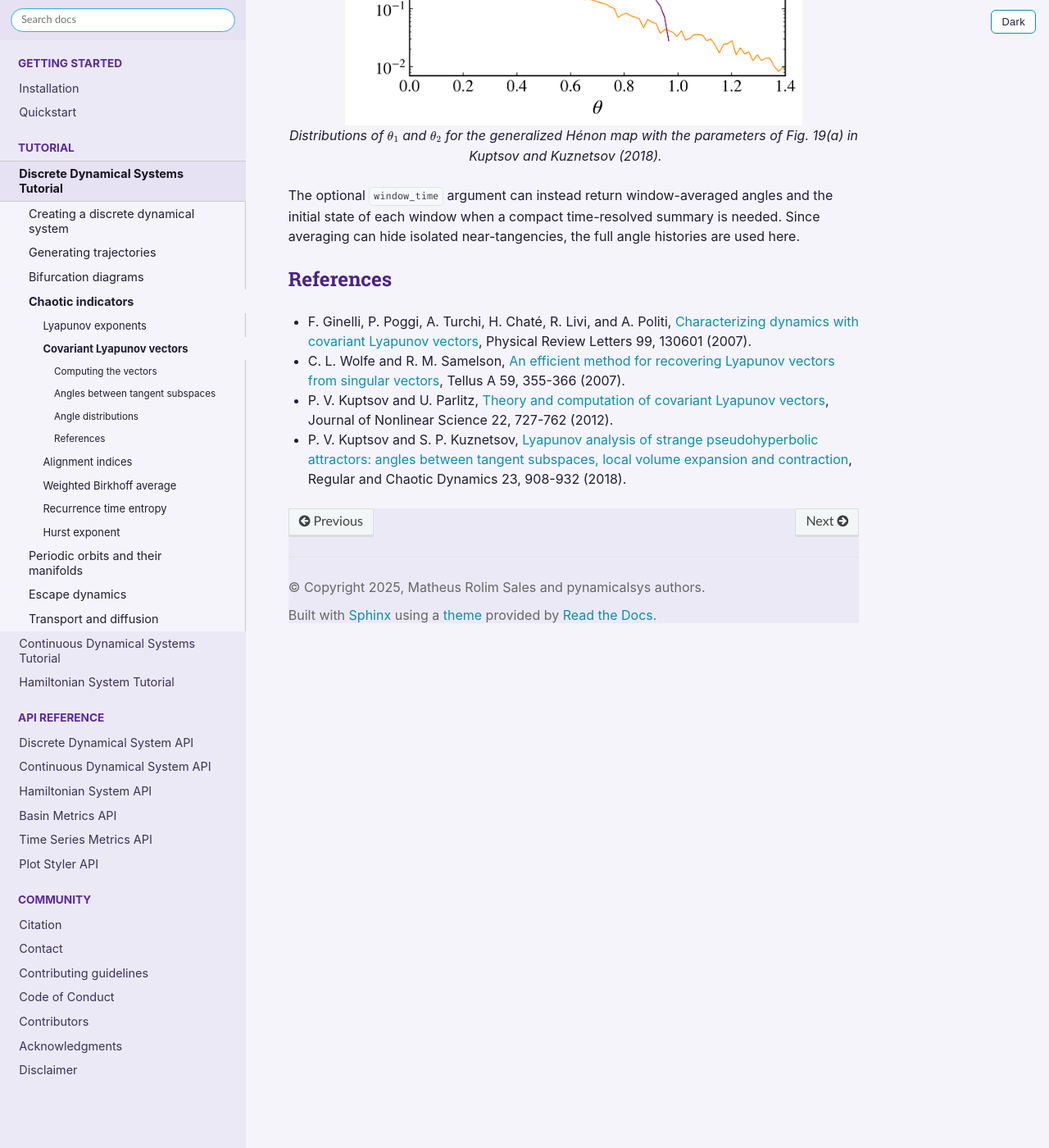
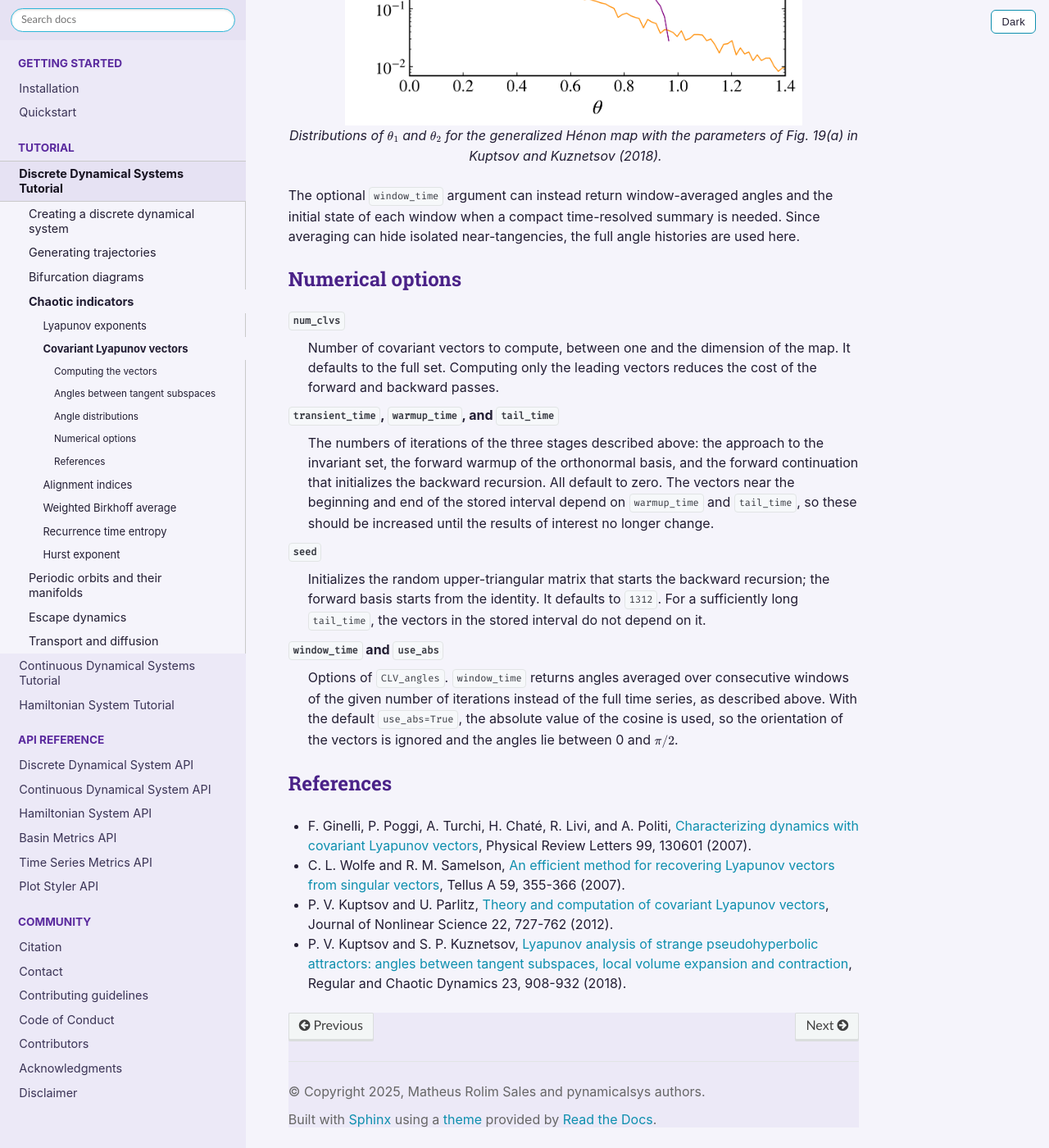
Before and after one commit to mrolims/pynamicalsys, a Sphinx documentation site: the page built from docs/source/dds_clv.rst, in a window 1280 px wide and 1400 px high, scrolled down 5425 px. Shown: the whole window at 82% size. Built offline with Sphinx 7.4.7 and the Read the Docs theme 3.1.0, drawn with Linux system fonts in a browser that asks for light colours; the version number could not be read and is left out.

Commit message:
docs: add numerical options to the discrete CLV page

```diff
--- a/docs/source/dds_clv.rst
+++ b/docs/source/dds_clv.rst
@@ -222,6 +222,21 @@ Reproduce Fig. 19(a) of `Kuptsov and Kuznetsov (2018) <https://doi.org/10.1134/S
 
 The optional ``window_time`` argument can instead return window-averaged angles and the initial state of each window when a compact time-resolved summary is needed. Since averaging can hide isolated near-tangencies, the full angle histories are used here.
 
+Numerical options
+^^^^^^^^^^^^^^^^^
+
+``num_clvs``
+    Number of covariant vectors to compute, between one and the dimension of the map. It defaults to the full set. Computing only the leading vectors reduces the cost of the forward and backward passes.
+
+``transient_time``, ``warmup_time``, and ``tail_time``
+    The numbers of iterations of the three stages described above: the approach to the invariant set, the forward warmup of the orthonormal basis, and the forward continuation that initializes the backward recursion. All default to zero. The vectors near the beginning and end of the stored interval depend on ``warmup_time`` and ``tail_time``, so these should be increased until the results of interest no longer change.
+
+``seed``
+    Initializes the random upper-triangular matrix that starts the backward recursion; the forward basis starts from the identity. It defaults to ``1312``. For a sufficiently long ``tail_time``, the vectors in the stored interval do not depend on it.
+
+``window_time`` and ``use_abs``
+    Options of ``CLV_angles``. ``window_time`` returns angles averaged over consecutive windows of the given number of iterations instead of the full time series, as described above. With the default ``use_abs=True``, the absolute value of the cosine is used, so the orientation of the vectors is ignored and the angles lie between 0 and :math:`\pi/2`.
+
 References
 ^^^^^^^^^^
 
```
